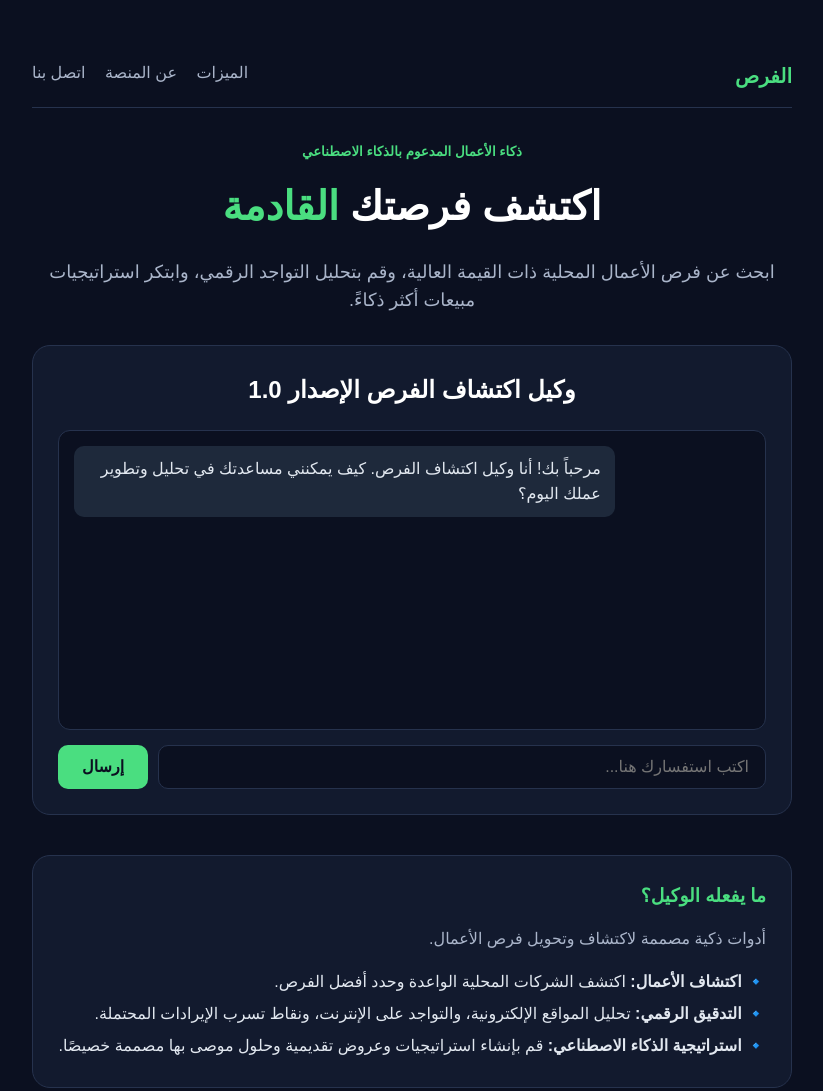
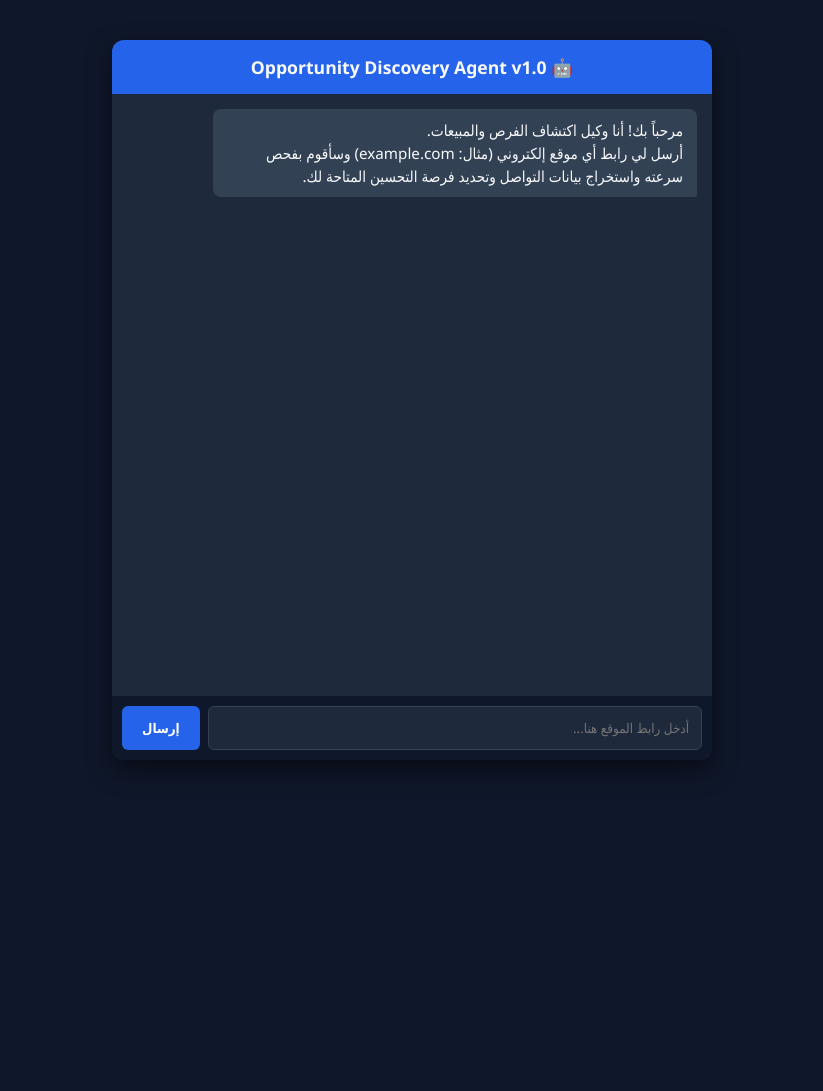
Before and after one commit to jihadmmouhammad-ship-it/agent-site, a website: page index.html in a window 1280 px wide. Shown: the whole page, without its empty margins (228-1051 px from the left). After the commit the page ends 800 px from the top, so only its background shows below. Drawn offline with Linux system fonts and the light colour scheme.

Commit message:
Update index.html

```diff
--- a/index.html
+++ b/index.html
@@ -3,194 +3,92 @@
 <head>
     <meta charset="UTF-8">
     <meta name="viewport" content="width=device-width, initial-scale=1.0">
-  <title>وكيل اكتشاف الفرص</title>
+    <title>Opportunity Discovery Agent - وكيل اكتشاف الفرص</title>
     <style>
-    * {
-      box-sizing: border-box;
-      margin: 0;
-      padding: 0;
-    }
-
-    body {
-      font-family: Arial, sans-serif;
-      background: #0b1020;
-      color: #ffffff;
-      line-height: 1.6;
-      text-align: center;
-      padding: 60px 20px;
-    }
-
-    h1 {
-      font-size: 40px;
-      margin-bottom: 20px;
-    }
-
-    h1 span {
-      color: #4ade80;
-    }
-
-    .intro {
-      max-width: 760px;
-      margin: 0 auto 30px;
-      color: #aab5ca;
-      font-size: 18px;
-    }
-
-    .agent-box {
-      max-width: 760px;
-      margin: 30px auto;
-      background: #121a2e;
-      border: 1px solid #26324d;
-      border-radius: 18px;
-      padding: 25px;
-      text-align: right;
-    }
-
-    .agent-box h2 {
-      text-align: center;
-      margin-bottom: 20px;
-    }
-
-    #chat-box {
-      height: 300px;
-      overflow-y: auto;
-      background: #0b1020;
-      border: 1px solid #26324d;
-      border-radius: 12px;
-      padding: 15px;
-      margin-bottom: 15px;
-    }
-
-    .msg {
-      margin-bottom: 12px;
-      padding: 10px 14px;
-      border-radius: 10px;
-      max-width: 80%;
-      white-space: pre-wrap;
-    }
-
-    .user {
-      background: #2563eb;
-      color: #fff;
-      margin-left: auto;
-    }
-
-    .bot {
-      background: #1e293b;
-      color: #e2e8f0;
-      margin-right: auto;
-    }
-
-    .input-group {
-      display: flex;
-      gap: 10px;
-    }
-
-    input[type="text"] {
-      flex: 1;
-      padding: 12px 16px;
-      border-radius: 10px;
-      border: 1px solid #26324d;
-      background: #0b1020;
-      color: #fff;
-      font-size: 16px;
-    }
-
-    button {
-      padding: 12px 24px;
-      border-radius: 10px;
-      border: none;
-      background: #4ade80;
-      color: #0b1020;
-      font-weight: bold;
-      font-size: 16px;
-      cursor: pointer;
-    }
-
-    button:hover {
-      background: #22c55e;
-    }
+        * { box-sizing: border-box; margin: 0; padding: 0; font-family: 'Segoe UI', Tahoma, Geneva, Verdana, sans-serif; }
+        body { background-color: #0f172a; color: #f8fafc; display: flex; justify-content: center; align-items: center; min-height: 100vh; padding: 10px; }
+        .chat-container { width: 100%; max-width: 600px; background: #1e293b; border-radius: 12px; display: flex; flex-direction: column; height: 90vh; box-shadow: 0 10px 25px rgba(0,0,0,0.5); overflow: hidden; }
+        .chat-header { background: #2563eb; padding: 15px; text-align: center; font-weight: bold; font-size: 1.1rem; }
+        .chat-box { flex: 1; padding: 15px; overflow-y: auto; display: flex; flex-direction: column; gap: 10px; }
+        .message { padding: 10px 14px; border-radius: 8px; max-width: 85%; line-height: 1.5; font-size: 0.95rem; white-space: pre-wrap; }
+        .user-message { background: #2563eb; color: #fff; align-self: flex-end; border-bottom-left-radius: 2px; }
+        .agent-message { background: #334155; color: #f8fafc; align-self: flex-start; border-bottom-right-radius: 2px; }
+        .input-box { display: flex; padding: 10px; background: #0f172a; gap: 8px; }
+        input { flex: 1; padding: 12px; border: 1px solid #334155; border-radius: 6px; background: #1e293b; color: #fff; outline: none; }
+        button { padding: 12px 20px; background: #2563eb; color: #fff; border: none; border-radius: 6px; font-weight: bold; cursor: pointer; }
+        button:hover { background: #1d4ed8; }
     </style>
 </head>
 <body>
 
-  <nav style="display: flex; justify-content: space-between; max-width: 760px; margin: 0 auto 30px; border-bottom: 1px solid #26324d; padding-bottom: 15px;">
-    <div style="font-size: 20px; font-weight: bold; color: #4ade80;">الفرص</div>
-    <div>
-      <a href="#features" style="color: #aab5ca; text-decoration: none; margin-left: 15px;">الميزات</a>
-      <a href="#about" style="color: #aab5ca; text-decoration: none; margin-left: 15px;">عن المنصة</a>
-      <a href="#contact" style="color: #aab5ca; text-decoration: none;">اتصل بنا</a>
+<div class="chat-container">
+    <div class="chat-header">
+        🤖 Opportunity Discovery Agent v1.0
     </div>
-  </nav>
-
-  <small style="color: #4ade80; font-weight: bold;">ذكاء الأعمال المدعوم بالذكاء الاصطناعي</small>
-  <h1 style="margin-top: 10px;">اكتشف فرصتك <span>القادمة</span></h1>
-
-  <p class="intro">
-    ابحث عن فرص الأعمال المحلية ذات القيمة العالية، وقم بتحليل التواجد الرقمي، وابتكر استراتيجيات مبيعات أكثر ذكاءً.
-  </p>
-
-  <div class="agent-box">
-    <h2>وكيل اكتشاف الفرص الإصدار 1.0</h2>
-    <div id="chat-box">
-      <div class="msg bot">مرحباً بك! أنا وكيل اكتشاف الفرص. كيف يمكنني مساعدتك في تحليل وتطوير عملك اليوم؟</div>
+    <div class="chat-box" id="chatBox">
+        <div class="message agent-message">مرحباً بك! أنا وكيل اكتشاف الفرص والمبيعات.
+أرسل لي رابط أي موقع إلكتروني (مثال: example.com) وسأقوم بفحص سرعته واستخراج بيانات التواصل وتحديد فرصة التحسين المتاحة لك.</div>
     </div>
-    <div class="input-group">
-      <input type="text" id="userInput" placeholder="اكتب استفسارك هنا..." onkeypress="if(event.key === 'Enter') sendMessage()">
+    <div class="input-box">
+        <input type="text" id="userInput" placeholder="أدخل رابط الموقع هنا..." onkeypress="handleKeyPress(event)">
         <button onclick="sendMessage()">إرسال</button>
     </div>
 </div>
 
-  <div style="max-width: 760px; margin: 40px auto 0; text-align: right; background: #121a2e; padding: 25px; border-radius: 18px; border: 1px solid #26324d;">
-    <h3 style="color: #4ade80; margin-bottom: 15px;">ما يفعله الوكيل؟</h3>
-    <p style="color: #aab5ca; margin-bottom: 15px;">أدوات ذكية مصممة لاكتشاف وتحويل فرص الأعمال.</p>
-
-    <ul style="list-style: none; color: #e2e8f0; line-height: 2;">
-      <li>🔹 <strong>اكتشاف الأعمال:</strong> اكتشف الشركات المحلية الواعدة وحدد أفضل الفرص.</li>
-      <li>🔹 <strong>التدقيق الرقمي:</strong> تحليل المواقع الإلكترونية، والتواجد على الإنترنت، ونقاط تسرب الإيرادات المحتملة.</li>
-      <li>🔹 <strong>استراتيجية الذكاء الاصطناعي:</strong> قم بإنشاء استراتيجيات وعروض تقديمية وحلول موصى بها مصممة خصيصًا.</li>
-    </ul>
-  </div>
-
 <script>
     async function sendMessage() {
-      const input = document.getElementById('userInput');
-      const text = input.value.trim();
-      if (!text) return;
+        const inputField = document.getElementById('userInput');
+        const message = inputField.value.trim();
+        if (!message) return;
 
-      const chatBox = document.getElementById('chat-box');
+        appendMessage(message, 'user-message');
+        inputField.value = '';
 
-      // إضافة رسالة المستخدم
-      const userMsg = document.createElement('div');
-      userMsg.className = 'msg user';
-      userMsg.textContent = text;
-      chatBox.appendChild(userMsg);
+        // التحقق إذا كان المدخل يحتوي على رابط موقع
+        const isUrl = message.includes('.') && !message.includes(' ');
 
-      input.value = '';
-      chatBox.scrollTop = chatBox.scrollHeight;
+        if (isUrl) {
+            appendMessage('🔍 جاري فحص الموقع واستخراج البيانات الفرص الاستثمارية...', 'agent-message');
+            try {
+                const res = await fetch(`/api/scan?url=${encodeURIComponent(message)}`);
+                const data = await res.json();
 
-      // إرسال الطلب للسيرفر
-      try {
-        const response = await fetch('/api/chat', {
-          method: 'POST',
-          headers: { 'Content-Type': 'application/json' },
-          body: JSON.stringify({ message: text })
-        });
-        const data = await response.json();
+                if (data.error) {
+                    appendMessage(`❌ خطأ: ${data.error}`, 'agent-message');
+                } else {
+                    let report = `📊 **تقرير فحص الفرصة**:
+• **الرابط**: ${data.url}
+• **زمن التحميل**: ${data.loadTimeSeconds}
+• **تقييم الأداء**: ${data.isSlow ? '⚠️ بطيء (تحتاج تحسين الأداء لزيادة التحويلات)' : '✅ سريع وممتاز'}
+• **البريد الإلكتروني المكتشف**: ${data.emails.length > 0 ? data.emails.join(', ') : 'لم يتم العثور على بريد صريح'}
+• **أرقام الهواتف**: ${data.phones.length > 0 ? data.phones.join(', ') : 'لم يتم العثور على أرقام صريحة'}
 
-        const botMsg = document.createElement('div');
-        botMsg.className = 'msg bot';
-        botMsg.textContent = data.reply || data.error || 'حدث خطأ في الاستجابة';
-        chatBox.appendChild(botMsg);
-        chatBox.scrollTop = chatBox.scrollHeight;
+🎯 **التوصية المقترحة للمبيعات**:
+${data.isSlow ? 'تواصل مع صاحب الموقع وعرض خدمة تسريع الأداء للرفع من نسبة المبيعات!' : 'الموقع أداؤه ممتاز، يمكن عرض خدمات التسويق وإدارة الحملات الإعلانية.'}`;
+
+                    appendMessage(report, 'agent-message');
+                }
             } catch (err) {
-        const errorMsg = document.createElement('div');
-        errorMsg.className = 'msg bot';
-        errorMsg.textContent = 'تعذر الاتصال بالسيرفر حالياً.';
-        chatBox.appendChild(errorMsg);
+                appendMessage('❌ تعذر الاتصال بالسيرفر لفحص الموقع.', 'agent-message');
+            }
+        } else {
+            appendMessage('يرجى كتابة رابط موقع صريح (مثل: google.com أو mysite.com) لتنفيذ عملية الفحص وتوليد الفرص.', 'agent-message');
+        }
+    }
+
+    function appendMessage(text, className) {
+        const chatBox = document.getElementById('chatBox');
+        const msgDiv = document.createElement('div');
+        msgDiv.className = `message ${className}`;
+        msgDiv.innerText = text;
+        chatBox.appendChild(msgDiv);
         chatBox.scrollTop = chatBox.scrollHeight;
     }
+
+    function handleKeyPress(e) {
+        if (e.key === 'Enter') sendMessage();
     }
 </script>
+
 </body>
 </html>
```
Lines whose indentation alone changed are shown as unchanged.
